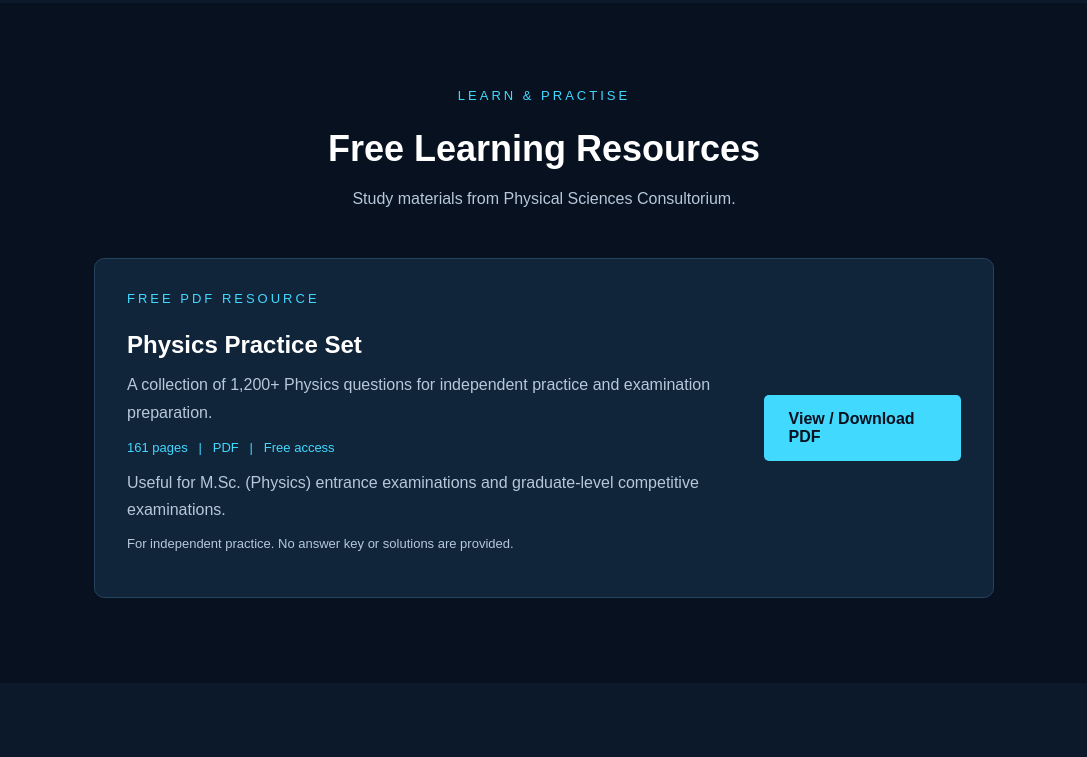
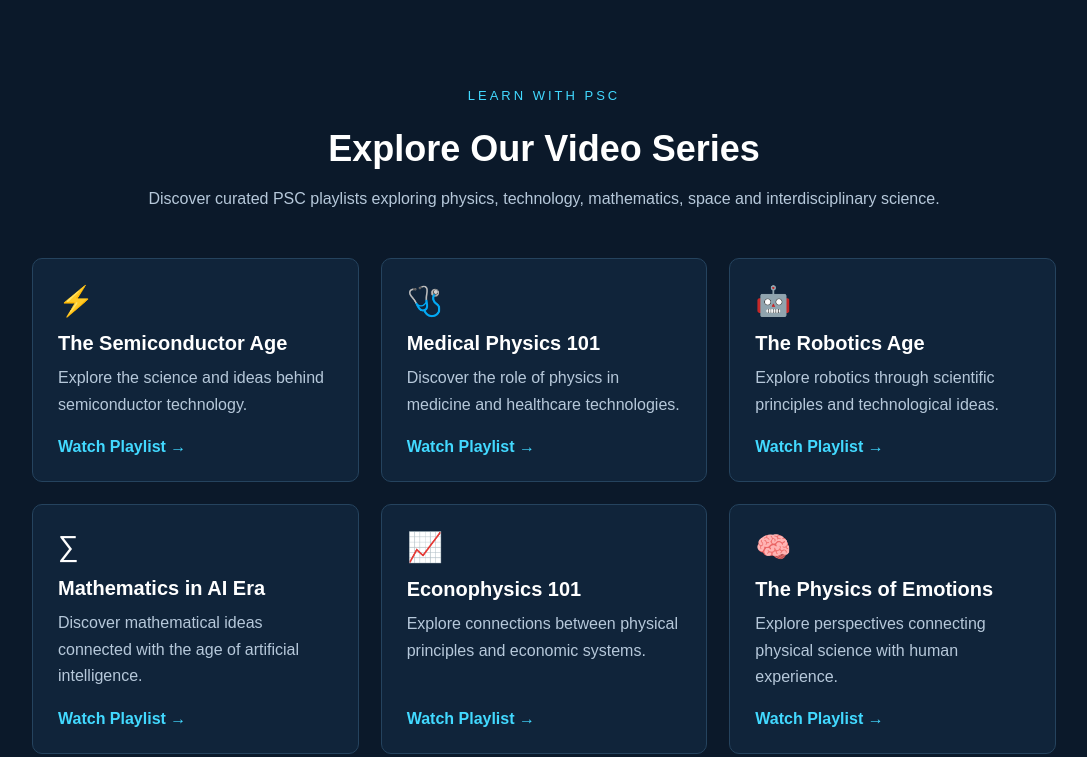
Before and after one commit to psc-live/psc-website, a plain HTML site: page index.html in a window 1280 px wide. Shown: the part 1477-2234 px from the top of the page, without its empty margins (96-1183 px from the left). Drawn offline with Linux system fonts and the light colour scheme.

Commit message:
Add files via upload

```diff
--- a/index.html
+++ b/index.html
@@ -567,46 +567,6 @@
             }
         }
 
-
-        /* FREE LEARNING RESOURCES */
-        .resource-card {
-            max-width: 900px;
-            margin: 0 auto;
-            padding: 32px;
-            background: #10243a;
-            border: 1px solid #25435e;
-            border-radius: 10px;
-            display: flex;
-            justify-content: space-between;
-            align-items: center;
-            gap: 24px;
-        }
-        .resource-card h3 {
-            color: #ffffff;
-            font-size: 24px;
-            margin: 12px 0;
-        }
-        .resource-card p {
-            color: #b6c8da;
-            line-height: 1.7;
-            margin-bottom: 10px;
-        }
-        .resource-meta {
-            color: #42d9ff;
-            font-size: 13px;
-            margin: 14px 0;
-        }
-        .resource-note {
-            color: #9fb3c7;
-            font-size: 13px;
-        }
-        @media (max-width: 700px) {
-            .resource-card {
-                flex-direction: column;
-                align-items: flex-start;
-            }
-        }
-
     </style>
 </head>
 
@@ -636,7 +596,6 @@
         <nav>
             <a href="#">Home</a>
             <a href="#science">Science</a>
-            <a href="#resources">Resources</a>
             <a href="#series">Series</a>
             <a href="#watch">Watch</a>
             <a href="#connect">Connect</a>
@@ -729,42 +688,6 @@
 
     </section>
 
-
-
-    <!-- FREE LEARNING RESOURCES -->
-
-    <section class="section" id="resources">
-
-        <div class="section-title">
-            <div class="tag">LEARN & PRACTISE</div>
-            <h2>Free Learning Resources</h2>
-            <p>Study materials from Physical Sciences Consultorium.</p>
-        </div>
-
-        <div class="resource-card">
-            <div>
-                <div class="tag">FREE PDF RESOURCE</div>
-                <h3>Physics Practice Set</h3>
-                <p>
-                    A collection of 1,200+ Physics questions for independent
-                    practice and examination preparation.
-                </p>
-                <div class="resource-meta">161 pages &nbsp; | &nbsp; PDF &nbsp; | &nbsp; Free access</div>
-                <p>
-                    Useful for M.Sc. (Physics) entrance examinations and
-                    graduate-level competitive examinations.
-                </p>
-                <p class="resource-note">
-                    For independent practice. No answer key or solutions are provided.
-                </p>
-            </div>
-            <a class="button" href="PSC_Physics_Practice_Set.pdf"
-               target="_blank" rel="noopener">
-                View / Download PDF
-            </a>
-        </div>
-
-    </section>
 
 
     <!-- PSC VIDEO SERIES -->
```
